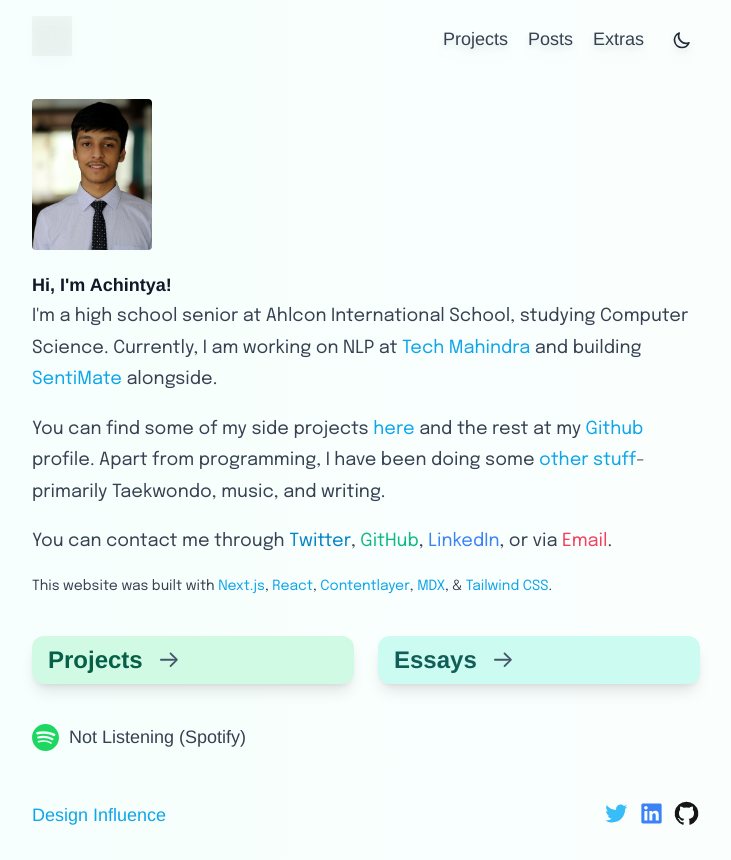
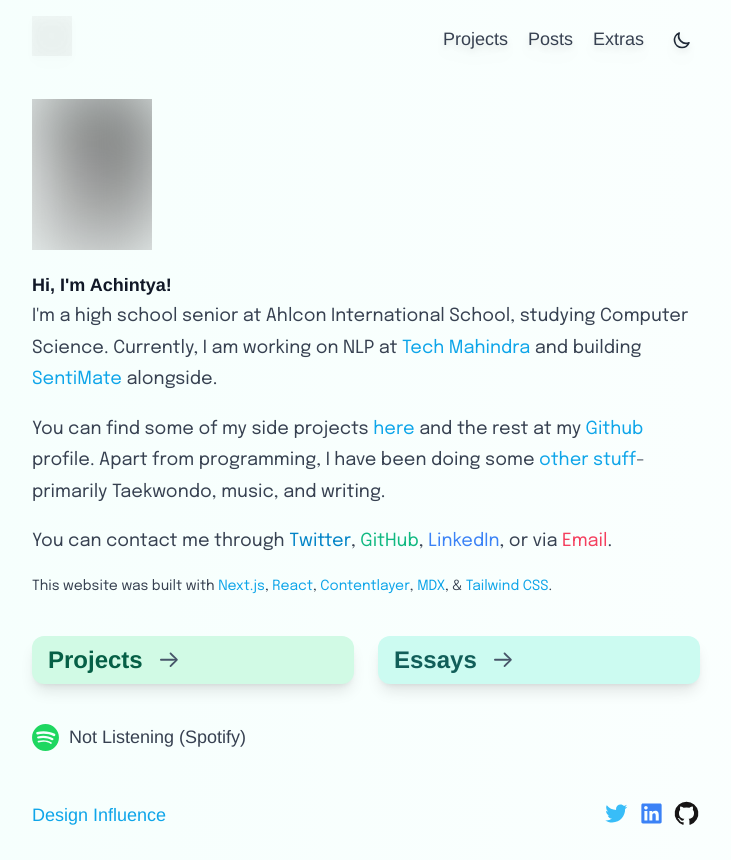
Before and after one commit to achntj/garden, a Next.js app: page / in a window 1280 px wide. Shown: the whole page, without its empty margins (274-1005 px from the left). Built offline with nearby package versions, Linux system fonts and the light colour scheme; no server answers.

Commit message:
added framer animations

```diff
--- a/components/ImageComp.tsx
+++ b/components/ImageComp.tsx
@@ -1,5 +1,3 @@
-import Link from "next/link";
-
 import Image from "next/image";
 import { useState } from "react";
 function cn(...classes) {
@@ -25,7 +23,9 @@ export default function ImageComp({ props }) {
             )}
             onLoadingComplete={() => setLoading(false)}
           />
-          {props.desc && <em className="block m-5 text-[#666]">{props.desc}</em>}
+          {props.desc && (
+            <em className="block m-5 text-[#666]">{props.desc}</em>
+          )}
         </div>
       </div>
     </>
--- a/package.json
+++ b/package.json
@@ -10,6 +10,7 @@
   },
   "dependencies": {
     "contentlayer": "^0.2.4",
+    "framer-motion": "^6.3.3",
     "globby": "^11.1.0",
     "next": "^12.1.5",
     "next-contentlayer": "^0.2.4",
--- a/pages/index.tsx
+++ b/pages/index.tsx
@@ -1,8 +1,15 @@
 import Link from "next/link";
 import HeadContainer from "../components/HeadContainer";
 import Image from "next/image";
+import { motion } from "framer-motion";
+
+import { useState } from "react";
+function cn(...classes) {
+  return classes.filter(Boolean).join(" ");
+}
 
 export default function Home() {
+  const [isLoading, setLoading] = useState(true);
   return (
     <HeadContainer title="Home">
       <div className="relative w-[120px] h-[150.72px] mb-5 mt-[10px]">
@@ -11,7 +18,13 @@ export default function Home() {
           alt="Picture of Achintya Jha"
           layout="fill"
           objectFit="cover"
-          className="rounded select-none"
+          className={cn(
+            "rounded select-none",
+            isLoading
+              ? "grayscale blur-2xl scale-110"
+              : "grayscale-0 blur-0 scale-100"
+          )}
+          onLoadingComplete={() => setLoading(false)}
           priority
         />
       </div>
@@ -104,7 +117,12 @@ export default function Home() {
           </a>
           .
         </p>
-        <div className="flex gap-6 sm:flex-row flex-col mt-10 w-fit sm:w-full">
+        <motion.div
+          className="flex gap-6 sm:flex-row flex-col mt-10 w-fit sm:w-full"
+          initial={{ opacity: 0, translateY: 30 }}
+          animate={{ opacity: 1, translateY: 0 }}
+          transition={{ duration: 0.7 }}
+        >
           <Link passHref href="/projects">
             <div
               className="shadow-lg bg-emerald-100 dark:bg-zinc-800 p-4 sm:py-2 sm:px-4 rounded-xl sm:w-full group
@@ -155,7 +173,7 @@ export default function Home() {
               </h2>
             </div>
           </Link>
-        </div>
+        </motion.div>
       </div>
     </HeadContainer>
   );
--- a/pages/posts.tsx
+++ b/pages/posts.tsx
@@ -1,6 +1,7 @@
 import Link from "next/link";
 import HeadContainer from "../components/HeadContainer";
 import { allPosts } from "contentlayer/generated";
+import { motion } from "framer-motion";
 
 export default function Posts({ posts }) {
   return (
@@ -13,7 +14,7 @@ export default function Posts({ posts }) {
           <h1>Posts</h1>
           {posts.map(({ title, description, slug }, index) => (
             <Link passHref key={index} href={`/posts/${slug}`}>
-              <div
+              <motion.div
                 className="
                     group
                     rounded
@@ -21,12 +22,15 @@ export default function Posts({ posts }) {
                     font-medium
                     mb-4
                     hover:cursor-pointer"
+                initial={{ opacity: 0, translateX: -50 }}
+                animate={{ opacity: 1, translateX: 0 }}
+                transition={{ duration: 0.5 + (index + 1) / 10 }}
               >
                 <b className="text-violet-500 dark:text-gray-200 text-base">
                   {title}
                 </b>
                 <p className="m-0">{description}</p>
-              </div>
+              </motion.div>
             </Link>
           ))}
         </div>
--- a/pages/projects.tsx
+++ b/pages/projects.tsx
@@ -1,4 +1,5 @@
 import HeadContainer from "../components/HeadContainer";
+import { motion } from "framer-motion";
 
 export default function Projects() {
   const projects = [
@@ -66,7 +67,14 @@ export default function Projects() {
         {projects.map(
           (project) =>
             project.url && (
-              <a key={project.name} href={project.url}>
+              <motion.div
+                initial={{ opacity: 0 }}
+                whileInView={{ opacity: 1 }}
+                viewport={{ once: false }}
+                transition={{ duration: 0.5 }}
+                key={project.name}
+              >
+                <a href={project.url}>
                   {/* tailwind custom bg class does not work when used with template literals. Workaround - Use html style for the moment*/}
                   <div
                     className="flex flex-col justify-between p-5 my-2 rounded-[40px] mb-8 group dark:!bg-gray-800"
@@ -104,6 +112,7 @@ export default function Projects() {
                     </div>
                   </div>
                 </a>
+              </motion.div>
             )
         )}
       </div>
```
Also changed, not shown: pages/_app.tsx (+17 -2 lines), 1 other file (tests, documents, lock files or other folders). Lines whose indentation alone changed are shown as unchanged.
